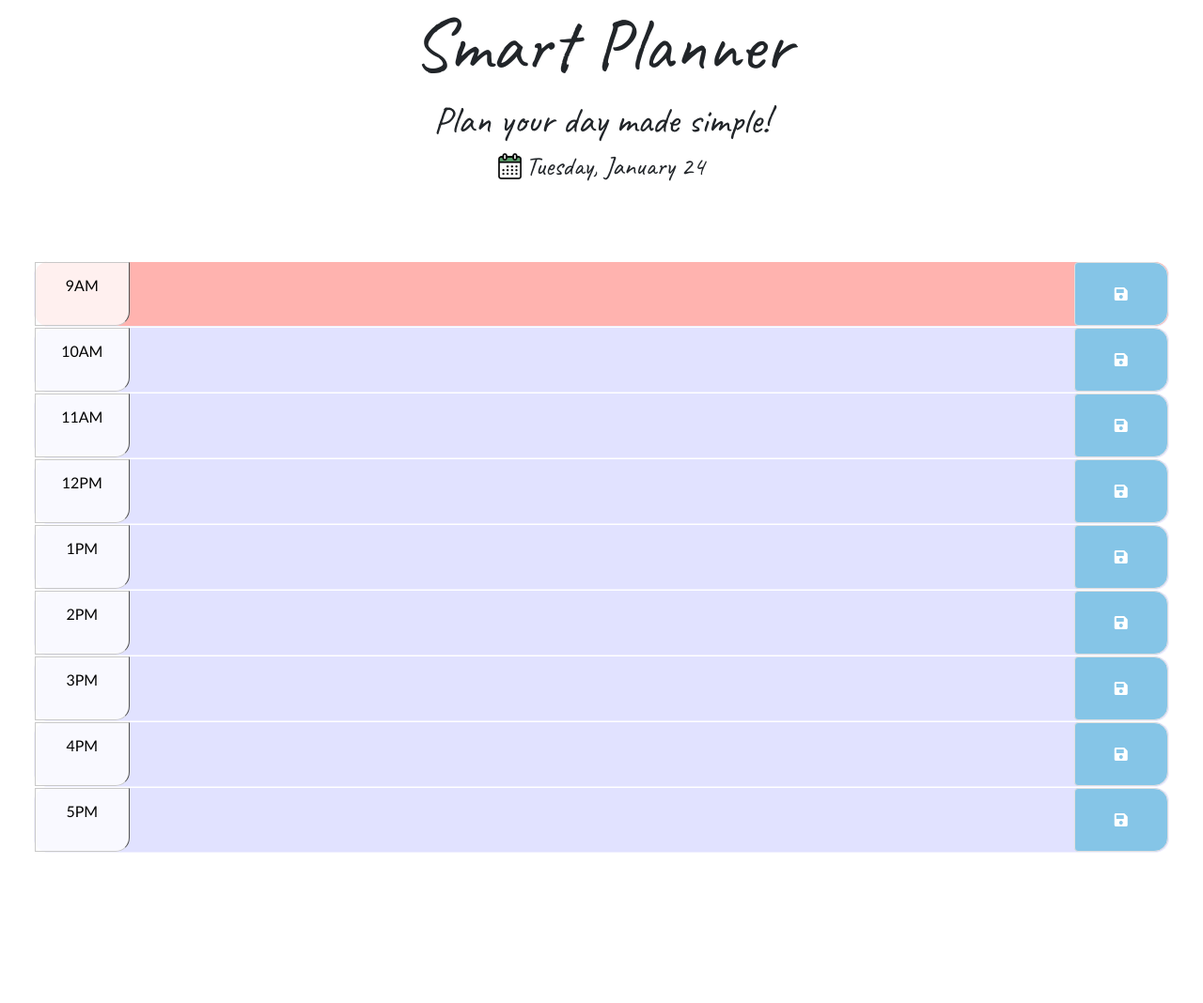
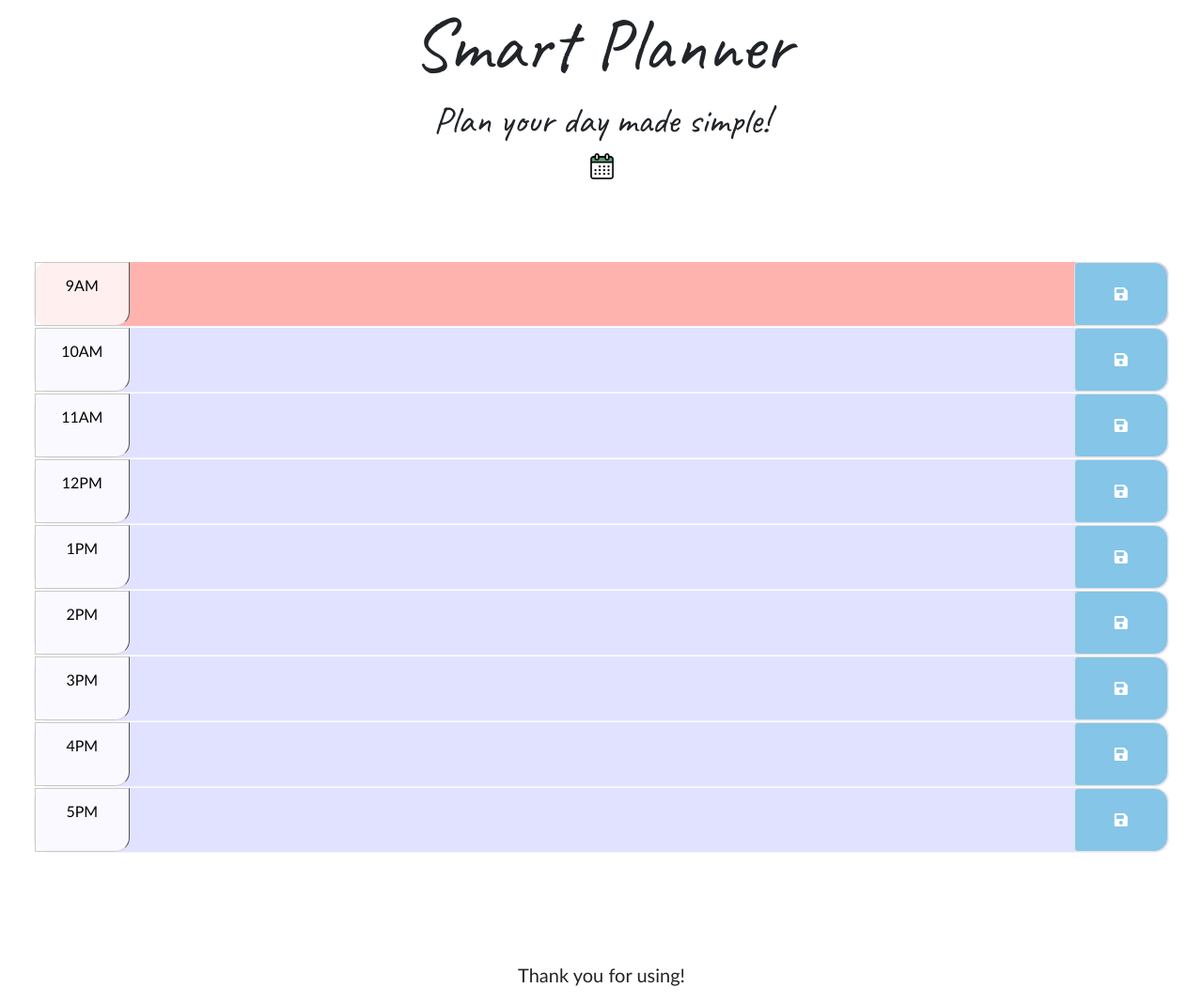
Before and after one commit to winglovecola/smart-planner, a plain HTML site: page index.html in a window 1280 px wide. Shown: the whole page at 94% size. Before the commit the page ends 908 px from the top, so only its background shows below. Drawn offline with nearby package versions, Linux system fonts and the light colour scheme.

Commit message:
updated js file

```diff
--- a/assets/css/style.css
+++ b/assets/css/style.css
@@ -6,22 +6,16 @@ header {
 }
 
 .img-calendar {
-
   width: 25px;
 }
 
+
+/*main section*/
 body {
   font-family: 'Trebuchet MS', 'Lucida Sans Unicode', 'Lucida Grande', 'Lucida Sans', Arial, sans-serif;
   font-size: 16px;
 }
 
-textarea {
-  background: transparent;
-  border: none;
-  resize: none;
-  color: #000000;
-  padding: 10px;
-}
 
 #current-day {
 
@@ -43,6 +37,16 @@ textarea {
   max-width: 1500px;
   margin:auto;
 }
+
+#planner textarea {
+  background: transparent;
+  border: none;
+  resize: none;
+  color: #000000;
+  padding: 10px;
+}
+
+
 
 .description {
   white-space: pre-wrap;
@@ -96,3 +100,15 @@ textarea {
   font-size: 20px;
   transition: all 0.3s ease-in-out;
 }
+
+
+
+/* footer section */
+footer {
+  display: block;
+  width: 100%;
+  padding: 20px;
+  text-align: center;
+  font-size: 20px;
+  margin-top: 100px;
+}
--- a/assets/js/script.js
+++ b/assets/js/script.js
@@ -1,20 +1,23 @@
-
 $(function () {
 
   let timeTableHtml = "";
-  let currentHour = dayjs().hour() + 1;
-
-  let currentDayhtml = dayjs().format('dddd[, ]MMMM D');
   let timeBlockClass = "";
 
+
+  let currentHour = dayjs().hour() + 1;
+  let currentDayhtml = dayjs().format('dddd[, ]MMMM D');
+
+
+  //time slot variables
   plannerTimeSlot = [9, 10, 11, 12, 13, 14, 15, 16, 17];
   plannerTimeSlot24h = ["9AM", "10AM", "11AM", "12PM", "1PM", "2PM", "3PM", "4PM", "5PM"];
+
 
   let planDataRaw = {};
   let plannerData = {};
 
-  $("#current-day").html (currentDayhtml);
 
+  //create time table
   for (let i = 0; i < plannerTimeSlot.length; i++)
   {
 
@@ -50,11 +53,13 @@ $(function () {
     savePlan ();
   });
 
+
+
   //load plan data
   loadPlanData ();
 
 
-
+  //load plan data function
   function loadPlanData () {
 
     planDataRaw = localStorage.getItem("planData");
@@ -79,7 +84,7 @@ $(function () {
   }
 
 
-
+  //save plan data function
   function savePlan () {
 
     plannerData = {};
@@ -101,10 +106,13 @@ $(function () {
 
     });
 
+
+
     //save to local storage in browser
-
     localStorage.setItem("planData", JSON.stringify(plannerData));
     $('#tips').html ("Plans has been saved");
+
+
 
     setTimeout(function() {
       $('#tips').html ("");
--- a/index.html
+++ b/index.html
@@ -36,6 +36,10 @@
       <section id="planner" class="container-fluid px-5"></section>
     </main>
 
+    <!-- footer section -->
+    <footer>
+      Thank you for using!
+    </footer>
 
 
     <script src="https://cdnjs.cloudflare.com/ajax/libs/jquery/3.2.1/jquery.min.js"></script>
```
